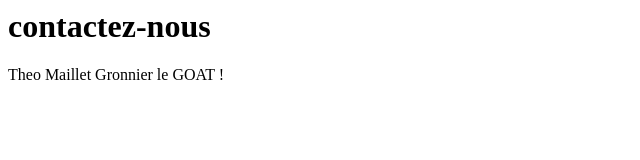
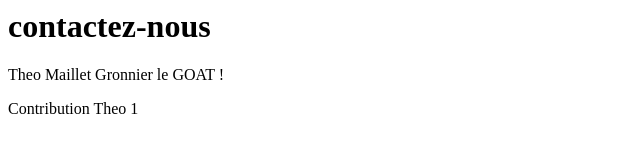
Before and after one commit to ollyzz/projet-git, a plain HTML site: page contact.html in a window 1280 px wide. Shown: the whole page, without its empty margins (0-640 px from the left). Drawn offline with Linux system fonts and the light colour scheme.

Commit message:
Contribution Theo1

```diff
--- a/contact.html
+++ b/contact.html
@@ -1,2 +1,3 @@
 <link rel = "stylesheet" href="css/ligne.css"><h1>contactez-nous</h1>
 <p>Theo Maillet Gronnier le GOAT !</p>
+<p>Contribution Theo 1</p>
```
